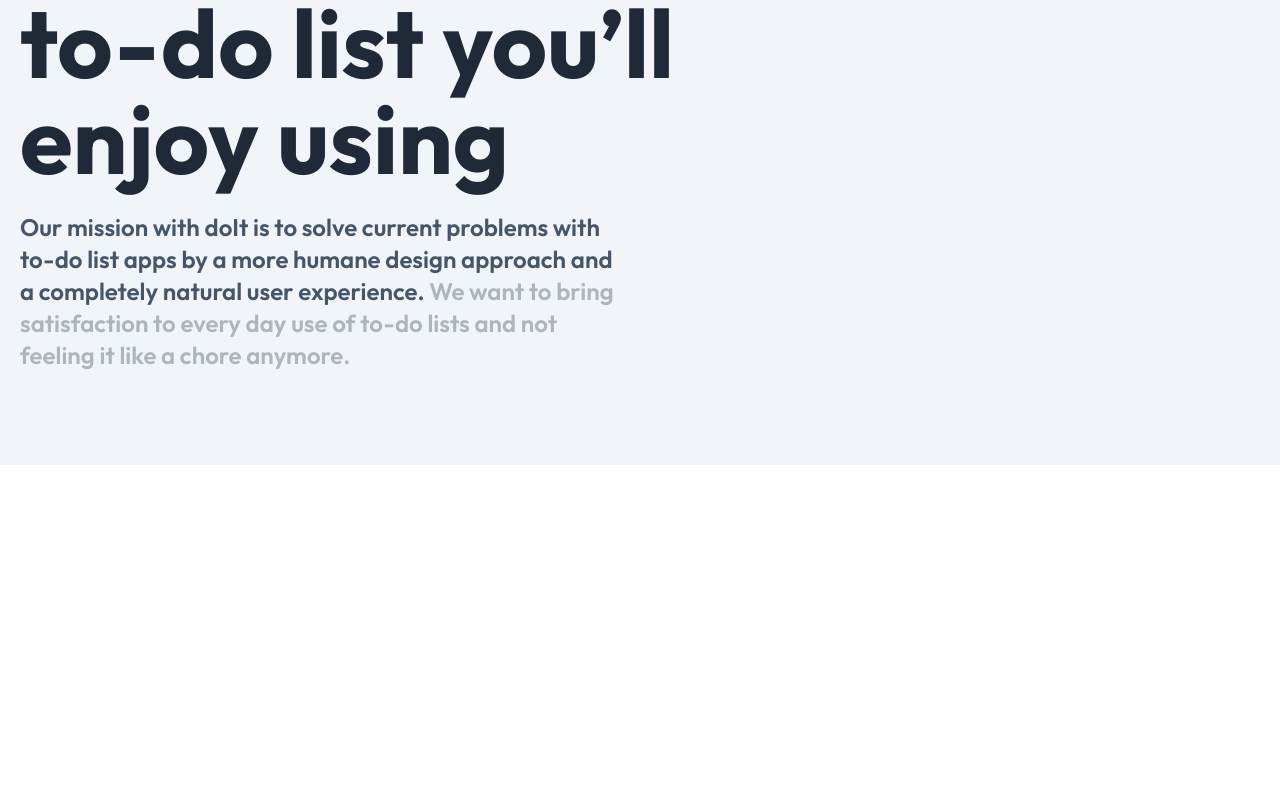
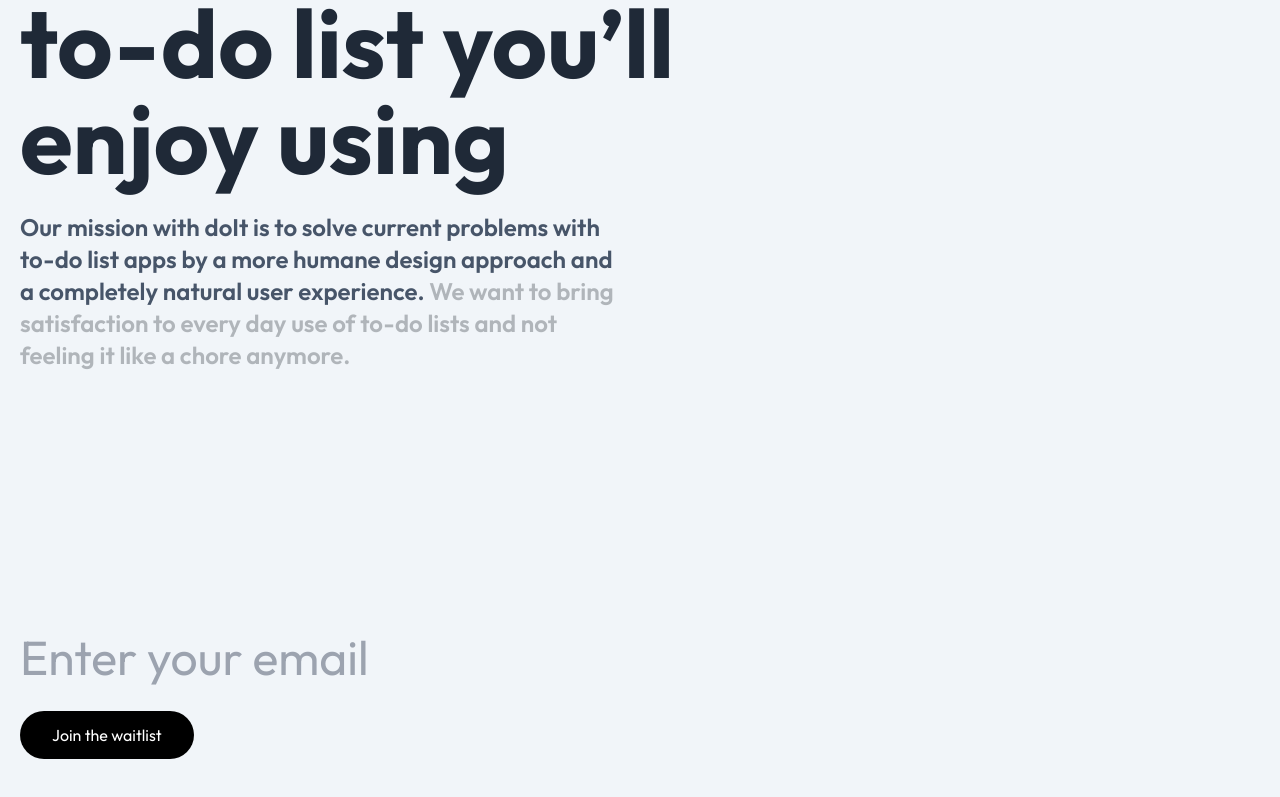
Before and after one commit to mohalw731/doIt, a React (Vite) app: page /about in a window 1280 px wide. Shown: the part 335-1132 px from the top of the page. Before the commit the page ends 834 px from the top, so only its background shows below. Built offline with nearby package versions, Linux system fonts and the light colour scheme; no server answers.

Commit message:
fixed hight bug and email waiting list design componnet

```diff
--- a/src/App.tsx
+++ b/src/App.tsx
@@ -9,7 +9,7 @@
   const { isSignedIn } = useUser()
 
   return (
-    <main className="">
+    <main >
       <BrowserRouter>
       <Routes>
         <Route path='/' element={isSignedIn ? <DashBoard/> : <Landing/>} />
--- a/src/components/dashboard/Form.tsx
+++ b/src/components/dashboard/Form.tsx
@@ -2,6 +2,7 @@
 import TodoList from "./TodoList";
 import Welcome from "./Welcome";
 import { useTodoContext } from "../../context/TodoContext";
+
 
 function Form() {
   const { addTodo, setTodoText, todoText } = useTodoContext();
--- a/src/components/dashboard/TodoItem.tsx
+++ b/src/components/dashboard/TodoItem.tsx
@@ -1,10 +1,10 @@
 import { Todo } from "../../types/todo";
 
-function TodoItem({todo}: {todo: Todo}) {
+function TodoItem({ todo }: { todo: Todo }) {
   return (
     <li className="bg-white border-slate-200 border-[1px] text-slate-600  py-4 text-lg rounded-xl px-4 flex items-center justify-between">
-      <span className={ todo.completed ? "line-through" : ''}>{todo.text}</span>
-      <input type="checkbox" className="checkbox checkbox-sm"   />
+      <span className={todo.completed ? "line-through" : ""}>{todo.text}</span>
+      <input type="checkbox" className="checkbox checkbox-sm" />
     </li>
   );
 }
--- a/src/components/dashboard/TodoList.tsx
+++ b/src/components/dashboard/TodoList.tsx
@@ -1,3 +1,4 @@
+
 import { useTodoContext } from '../../context/TodoContext'
 import TodoItem from './TodoItem'
 
--- a/src/components/layout/Container.tsx
+++ b/src/components/layout/Container.tsx
@@ -3,7 +3,7 @@
 export default function Container({children}: {
     children: React.ReactNode}) {
   return (
-    <div className='max-w-7xl mx-auto px-5'>
+    <div className='max-w-7xl mx-auto px-5 h-full'>
       {children}
     </div>
   )
--- /dev/null
+++ b/src/components/layout/CtaMail.tsx
@@ -0,0 +1,10 @@
+export default function CtaMail() {
+  return (
+    <div className="md:py-32 py-20">
+    <form action="" className="space-y-6">
+      <input type="text" className="md:text-5xl text-3xl active:border-none w-full bg-transparent focus:outline-none focus:border-none " placeholder="Enter your email" />
+      <button className="py-3 px-8 font-normal rounded-full text-white bg-black">Join the waitlist</button>
+    </form>
+  </div>
+  )
+}
--- a/src/index.css
+++ b/src/index.css
@@ -8,7 +8,7 @@
   padding: 0;
   box-sizing: border-box;
   background-color: #F1F5F9;
-  height: 100dvh;
+  min-height: 100dvh;
 }
 
 #hero-text {
--- a/src/pages/About.tsx
+++ b/src/pages/About.tsx
@@ -1,3 +1,4 @@
+import CtaMail from "../components/layout/CtaMail";
 import Navbar from "../components/layout/Navbar";
 
 export default function About() {
@@ -22,6 +23,8 @@
           </p>
         </div>
       </section>
+
+     <CtaMail/>
     </main>
   );
 }
--- a/src/pages/DashBoard.tsx
+++ b/src/pages/DashBoard.tsx
@@ -5,7 +5,7 @@
 export default function DashBoard() {
 
   return (
-    <main className="">
+    <main>
       <Navbar/>
       <Form />
 
--- a/tsconfig.app.json
+++ b/tsconfig.app.json
@@ -23,5 +23,5 @@
     "noUnusedParameters": true,
     "noFallthroughCasesInSwitch": true
   },
-  "include": ["src"]
+  "include": ["src", "src/types"]
 }
```
Also changed, not shown: src/context/TodoContext.tsx (+9 -7 lines).
